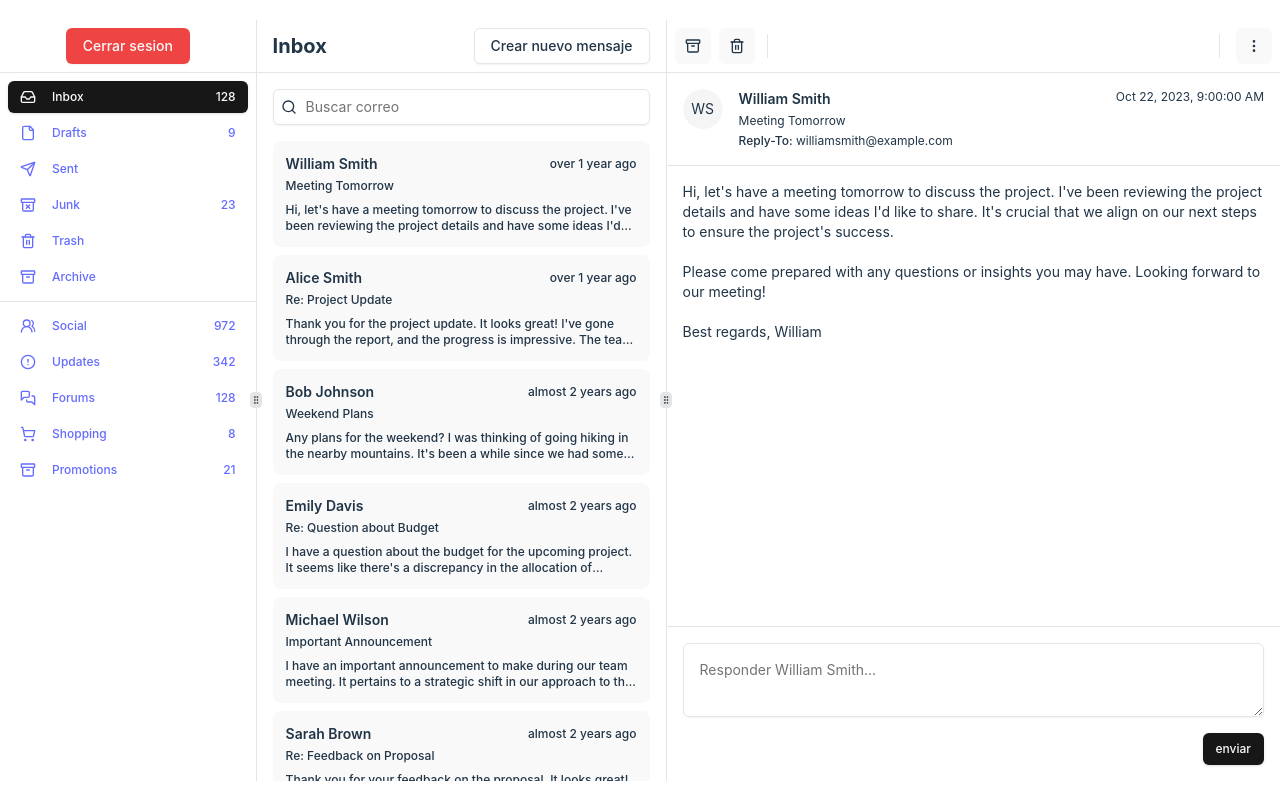
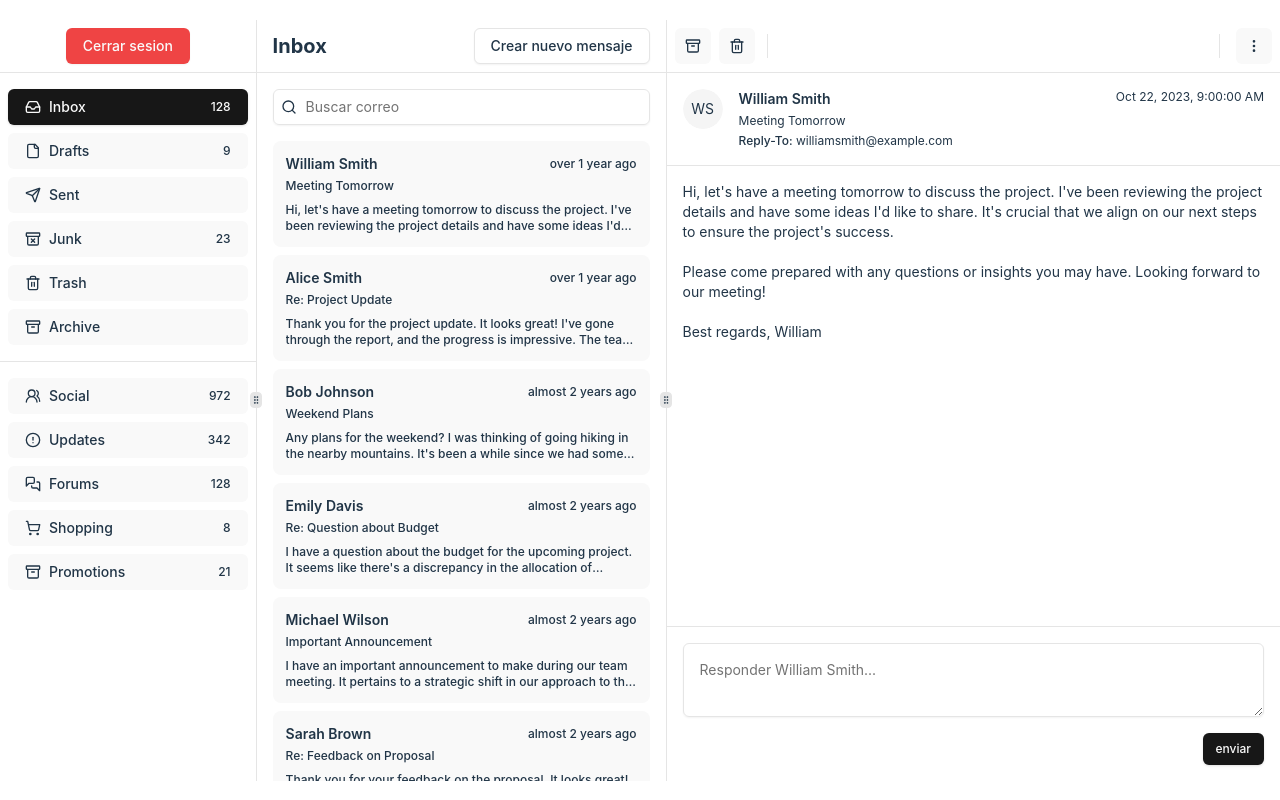
Before and after one commit to Blessd-10/interfaz-BD8124, a React (Vite) app: page /email in a window 1280 px wide. Built offline with nearby package versions, Linux system fonts and the light colour scheme.

Commit message:
Add ButtonList component and integrate it into Mail component; update global Zustand store for selectedFolder state

```diff
--- /dev/null
+++ b/src/components/button-list.jsx
@@ -0,0 +1,28 @@
+import { Button } from "@/components/ui/button";
+
+const ButtonList = ({ activeTab, onTabClick, buttons }) => {
+  return (
+    <div className="flex flex-col gap-2 w-full">
+      {buttons.map(({ title, label, icon: Icon, variant }, index) => (
+        <Button
+          key={index}
+          variant={activeTab === title ? "default" : variant}
+          className="flex justify-between"
+          onClick={() => onTabClick(title)}
+        >
+          <div className="flex items-center gap-2">
+            <Icon className="w-5 h-5" />
+            {title}
+          </div>
+          {label && (
+            <span className="ml-auto text-xs text-muted-foreground">
+              {label}
+            </span>
+          )}
+        </Button>
+      ))}
+    </div>
+  );
+};
+
+export default ButtonList;
--- a/src/components/mail.jsx
+++ b/src/components/mail.jsx
@@ -13,10 +13,10 @@ import {
 } from "lucide-react";
 import * as React from "react";
 
+import ButtonList from "@/components/button-list";
 import CreateMail from "@/components/create-mail";
 import { MailDisplay } from "@/components/mail-display";
 import { MailList } from "@/components/mail-list";
-import { Nav } from "@/components/nav";
 import { Button } from "@/components/ui/button";
 import { Input } from "@/components/ui/input";
 import {
@@ -31,6 +31,7 @@ import { useToast } from "@/hooks/use-toast";
 import { cn } from "@/lib/utils";
 import { useMail } from "@/logic/use-mail";
 import { useLogoutMutation } from "@/services";
+import useGlobalStore from "@/zustand/global";
 import { useNavigate } from "react-router";
 
 export function Mail({
@@ -41,6 +42,12 @@ export function Mail({
 }) {
   // STATES
   const [isCollapsed, setIsCollapsed] = React.useState(defaultCollapsed);
+  const {
+    selectedCategory,
+    setSelectedCategory,
+    selectedFolder,
+    setSelectedFolder,
+  } = useGlobalStore();
 
   // HOOKS
   const [mail] = useMail();
@@ -115,14 +122,16 @@ export function Mail({
             </Button>
           </div>
           <Separator />
-          <Nav
-            isCollapsed={isCollapsed}
-            links={[
+          <div className="flex px-2 w-full py-4">
+            <ButtonList
+              activeTab={selectedFolder}
+              onTabClick={(tab) => setSelectedFolder(tab)}
+              buttons={[
                 {
                   title: "Inbox",
                   label: "128",
                   icon: Inbox,
-                variant: "default",
+                  variant: "ghost",
                 },
                 {
                   title: "Drafts",
@@ -156,10 +165,13 @@ export function Mail({
                 },
               ]}
             />
+          </div>
           <Separator />
-          <Nav
-            isCollapsed={isCollapsed}
-            links={[
+          <div className="flex px-2 w-full py-4">
+            <ButtonList
+              activeTab={selectedCategory}
+              onTabClick={(tab) => setSelectedCategory(tab)}
+              buttons={[
                 {
                   title: "Social",
                   label: "972",
@@ -192,6 +204,7 @@ export function Mail({
                 },
               ]}
             />
+          </div>
         </ResizablePanel>
         <ResizableHandle withHandle />
         <ResizablePanel defaultSize={defaultLayout[1]} minSize={30}>
--- a/src/zustand/global.js
+++ b/src/zustand/global.js
@@ -5,6 +5,8 @@ const useGlobalStore = create((set) => ({
   setUser: (user) => set({ user }),
   selectedCategory: null,
   setSelectedCategory: (selectedCategory) => set({ selectedCategory }),
+  selectedFolder: "Inbox",
+  setSelectedFolder: (selectedFolder) => set({ selectedFolder }),
 }));
 
 export default useGlobalStore;
```
Lines whose indentation alone changed are shown as unchanged.
